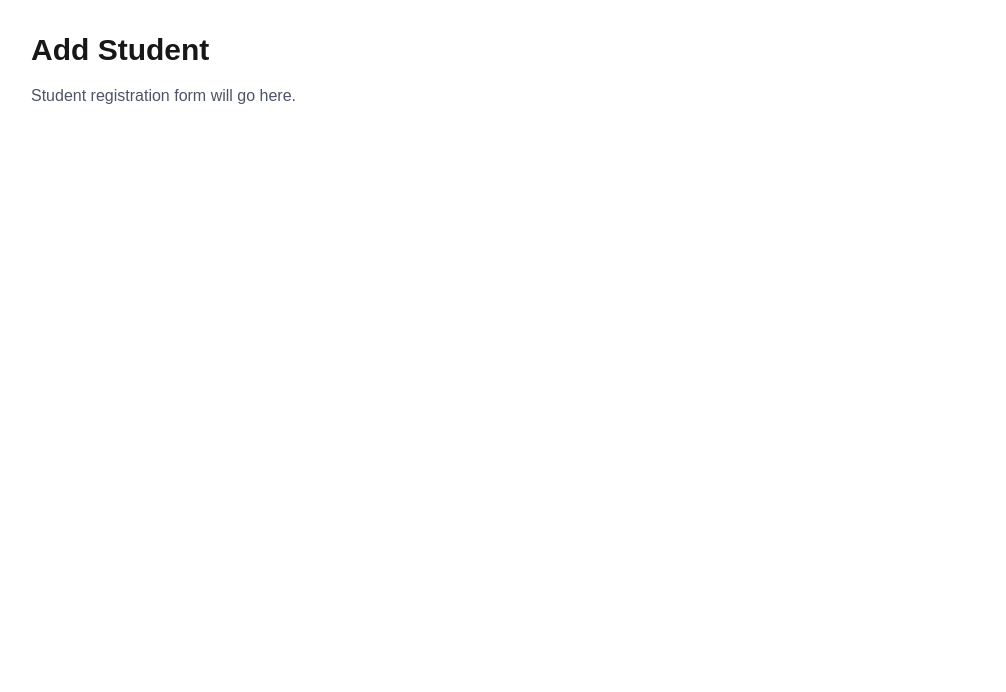
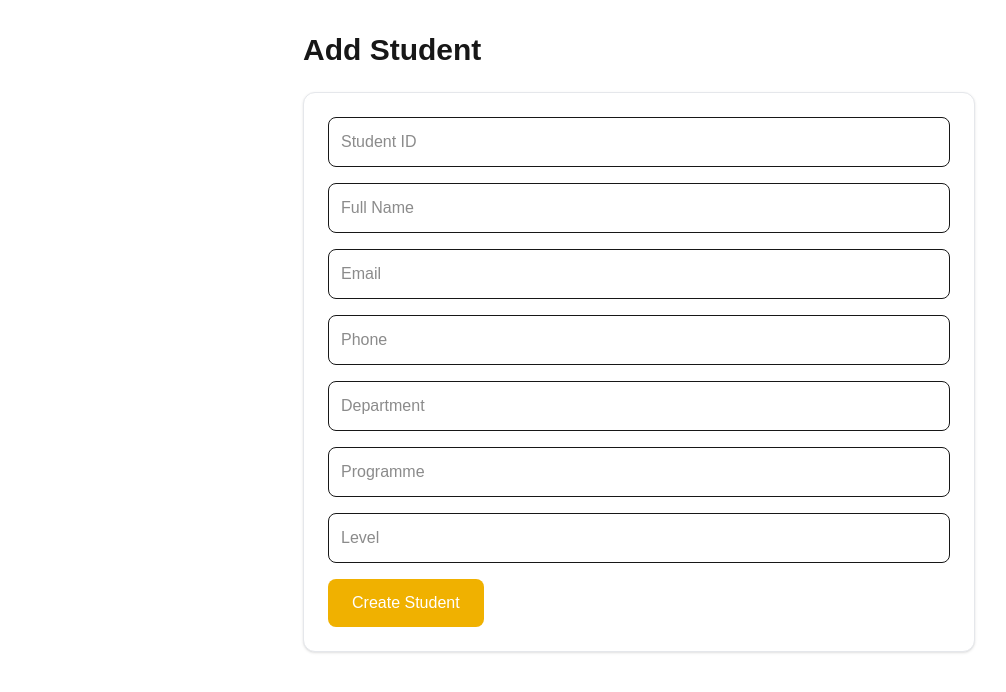
Before and after one commit to qwECey/ttu-ias, a Next.js app: page /admin/students/new in a window 1280 px wide. Shown: the top 692 px of the page, without its empty margins (1-1007 px from the left). Built offline with nearby package versions, Linux system fonts and the light colour scheme.

Commit message:
Implemented student creation with Prisma

```diff
--- a/app/admin/students/new/page.tsx
+++ b/app/admin/students/new/page.tsx
@@ -1,13 +1,17 @@
+import StudentForm from "@/components/admin/StudentForm";
+
 export default function NewStudentPage() {
   return (
     <main className="p-8">
-      <h1 className="text-3xl font-bold">
-        Add Student
-      </h1>
+      <div className="mx-auto max-w-2xl">
+        <h1 className="mb-6 text-3xl font-bold">
+          Add Student
+        </h1>
 
-      <p className="mt-4 text-gray-600">
-        Student registration form will go here.
-      </p>
+        <div className="rounded-xl border border-gray-200 bg-white p-6 shadow-sm">
+          <StudentForm />
+        </div>
+      </div>
     </main>
   );
 }
--- /dev/null
+++ b/app/api/students/route.ts
@@ -0,0 +1,76 @@
+import { NextRequest, NextResponse } from "next/server";
+import bcrypt from "bcryptjs";
+
+import { prisma } from "@/lib/prisma";
+
+export async function POST(req: NextRequest) {
+  try {
+    const {
+      studentId,
+      fullName,
+      email,
+      phone,
+      department,
+      programme,
+      level,
+    } = await req.json();
+
+    const existingUser = await prisma.user.findUnique({
+      where: {
+        loginId: studentId,
+      },
+    });
+
+    if (existingUser) {
+      return NextResponse.json(
+        {
+          success: false,
+          message: "Student already exists",
+        },
+        { status: 400 }
+      );
+    }
+
+    const hashedPassword = await bcrypt.hash(
+      studentId,
+      10
+    );
+
+    const user = await prisma.user.create({
+      data: {
+        loginId: studentId,
+        email,
+        password: hashedPassword,
+        role: "STUDENT",
+      },
+    });
+
+    const student = await prisma.student.create({
+      data: {
+        userId: user.id,
+        studentId,
+        fullName,
+        email,
+        phone,
+        department,
+        programme,
+        level: Number(level),
+      },
+    });
+
+    return NextResponse.json({
+      success: true,
+      student,
+    });
+  } catch (error) {
+    console.error(error);
+
+    return NextResponse.json(
+      {
+        success: false,
+        message: "Server error",
+      },
+      { status: 500 }
+    );
+  }
+}
--- /dev/null
+++ b/components/admin/StudentForm.tsx
@@ -0,0 +1,137 @@
+"use client";
+
+import { useState } from "react";
+
+export default function StudentForm() {
+  const [studentId, setStudentId] = useState("");
+  const [fullName, setFullName] = useState("");
+  const [email, setEmail] = useState("");
+  const [phone, setPhone] = useState("");
+  const [department, setDepartment] = useState("");
+  const [programme, setProgramme] = useState("");
+  const [level, setLevel] = useState("");
+  const [isLoading, setIsLoading] = useState(false);
+
+  const handleSubmit = async (
+  e: React.FormEvent<HTMLFormElement>
+) => {
+  e.preventDefault();
+
+  setIsLoading(true);
+
+  try {
+    const response = await fetch(
+      "/api/students",
+      {
+        method: "POST",
+        headers: {
+          "Content-Type": "application/json",
+        },
+        body: JSON.stringify({
+          studentId,
+          fullName,
+          email,
+          phone,
+          department,
+          programme,
+          level,
+        }),
+      }
+    );
+
+    const data = await response.json();
+
+    if (!data.success) {
+      alert(data.message);
+      return;
+    }
+
+    alert("Student created successfully!");
+
+    setStudentId("");
+    setFullName("");
+    setEmail("");
+    setPhone("");
+    setDepartment("");
+    setProgramme("");
+    setLevel("");
+  } catch {
+    alert("Something went wrong.");
+  } finally {
+    setIsLoading(false);
+  }
+};
+
+  return (
+    <form
+      onSubmit={handleSubmit}
+      className="space-y-4"
+    >
+      <input
+        type="text"
+        placeholder="Student ID"
+        value={studentId}
+        onChange={(e) => setStudentId(e.target.value)}
+        className="w-full rounded-lg border p-3"
+      />
+
+      <input
+        type="text"
+        placeholder="Full Name"
+        value={fullName}
+        onChange={(e) => setFullName(e.target.value)}
+        className="w-full rounded-lg border p-3"
+      />
+
+      <input
+        type="email"
+        placeholder="Email"
+        value={email}
+        onChange={(e) => setEmail(e.target.value)}
+        className="w-full rounded-lg border p-3"
+      />
+
+      <input
+        type="text"
+        placeholder="Phone"
+        value={phone}
+        onChange={(e) => setPhone(e.target.value)}
+        className="w-full rounded-lg border p-3"
+      />
+
+      <input
+        type="text"
+        placeholder="Department"
+        value={department}
+        onChange={(e) => setDepartment(e.target.value)}
+        className="w-full rounded-lg border p-3"
+      />
+
+      <input
+        type="text"
+        placeholder="Programme"
+        value={programme}
+        onChange={(e) => setProgramme(e.target.value)}
+        className="w-full rounded-lg border p-3"
+      />
+
+      <input
+        type="number"
+        placeholder="Level"
+        value={level}
+        onChange={(e) => setLevel(e.target.value)}
+        className="w-full rounded-lg border p-3"
+      />
+
+      <button
+        type="submit"
+        disabled={isLoading}
+        className="rounded-lg bg-yellow-500 px-6 py-3 text-white"
+      >
+        {isLoading
+            ? "Creating Student..."
+            : "Create Student"}
+      </button>
+    </form>
+  );
+}
```
